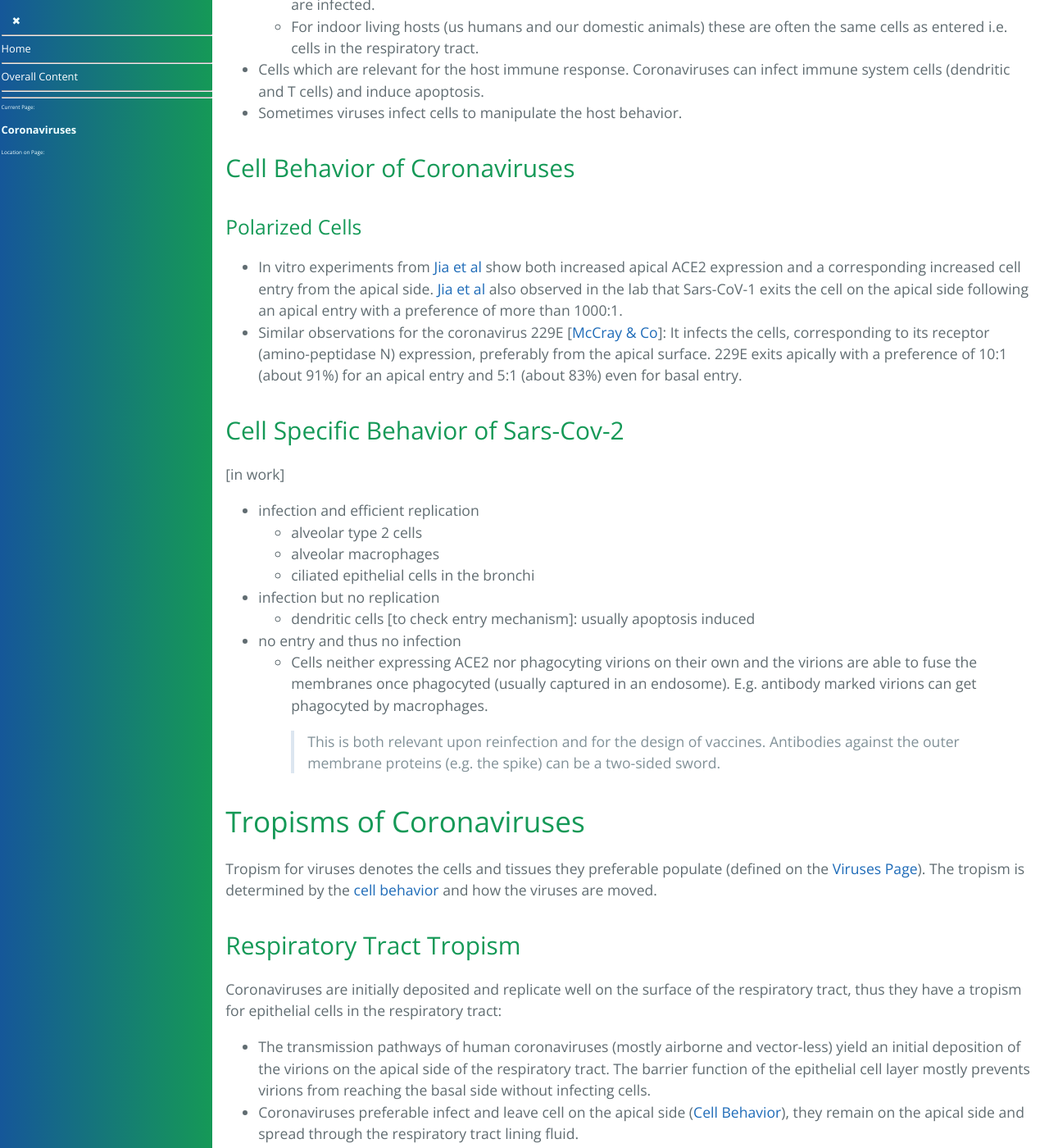
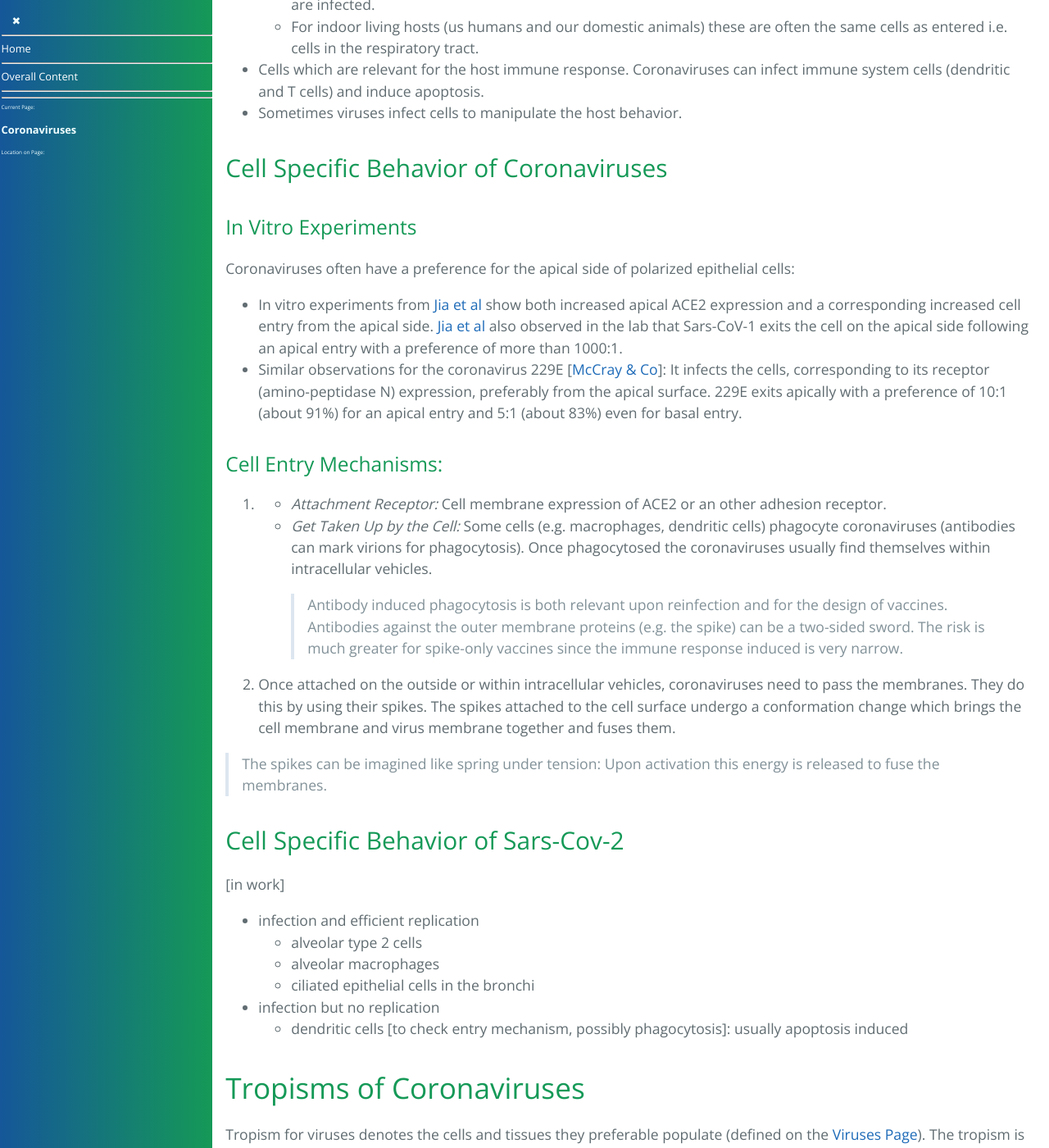
Before and after one commit to forestgrape/coronavirus, a Jekyll site: the page built from 2_biological/coronavirus.md, in a window 1280 px wide and 1400 px high, scrolled down 7277 px. Shown: the whole window at 82% size. Built offline with Jekyll 4.4.1, drawn with Linux system fonts in a browser that asks for light colours; our own code applies the rules of GitHub Pages for plain Markdown files; some of the changed text lies outside the part shown.

Commit message:
clarifications

```diff
--- a/2_biological/coronavirus.md
+++ b/2_biological/coronavirus.md
@@ -19,7 +19,7 @@ Topics on Coronaviruses helpful to understand the infections they cause.
   * [Capabilities in the Metabolic Phase](#capabilities-in-the-metabolic-phase)
 * [Behaviors of Coronaviruses](#behaviors-of-coronaviruses)
   * [Introduction to the Behavior of Coronaviruses](#introduction-to-the-behavior-of-coronaviruses)
-  * [Cell Behavior of Coronaviruses](#cell-behavior-of-coronaviruses)
+  * [Cell Specific Behavior of Coronaviruses](#cell-specific-behavior-of-coronaviruses)
   * [Cell Specific Behavior of Sars-Cov-2](#cell-specific-behavior-of-sars-cov-2)
 * [Tropisms of Coronaviruses](#tropisms-of-coronaviruses)
   * [Respiratory Tract Tropism](#respiratory-tract-tropism)
@@ -90,7 +90,6 @@ The infectable cell can be:
 
 
 #### Virion Priming
-
 Coronaviruses virions usually need to be primed before they bind to cell or initiate cell fusion. Since:
 * Target Cell Selection:
   *  Without metabolism virions can't reload the spikes (The spike are like springs and have stored energy by which a coronavirus virion can induce cell fusion) -> release the energy only on infectable cells.
@@ -210,25 +209,37 @@ Viruses optimized to their environment usually infect cells beneficial to the su
 * Sometimes viruses infect cells to manipulate the host behavior.
 
 
-### Cell Behavior of Coronaviruses
-#### Polarized Cells
+### Cell Specific Behavior of Coronaviruses
+
+#### In Vitro Experiments
+Coronaviruses often have a preference for the apical side of polarized epithelial cells:
 * In vitro experiments from [Jia et al](#summary-jia-2005) show both increased apical ACE2 expression and a corresponding increased cell entry from the apical side. [Jia et al](#summary-jia-2005) also observed in the lab that Sars-CoV-1 exits the cell on the apical side following an apical entry with a preference of more than 1000:1.
 * Similar observations for the coronavirus 229E [[McCray & Co](#mccray)]: It infects the cells, corresponding to its receptor (amino-peptidase N) expression, preferably from the apical surface. 229E exits apically with a preference of 10:1 (about 91%) for an apical entry and 5:1 (about 83%) even for basal entry.
+
+#### Cell Entry Mechanisms:
+
+1.
+   - *Attachment Receptor:* Cell membrane expression of ACE2 or an other adhesion receptor.
+   - *Get Taken Up by the Cell:* Some cells (e.g. macrophages, dendritic cells) phagocyte coronaviruses (antibodies can mark virions for phagocytosis). Once phagocytosed the coronaviruses usually find themselves within intracellular vehicles.
+     > Antibody induced phagocytosis is both relevant upon reinfection and for the design of vaccines. Antibodies against the outer membrane proteins (e.g. the spike) can be a two-sided sword. The risk is much greater for spike-only vaccines since the immune response induced is very narrow.
+
+2. Once attached on the outside or within intracellular vehicles, coronaviruses need to pass the membranes. They do this by using their spikes. The spikes attached to the cell surface undergo a conformation change which brings the cell membrane and virus membrane together and fuses them.
+
+  <!--add lipid droplet bsp-->
+
+  > The spikes can be imagined like spring under tension: Upon activation this energy is released to fuse the membranes.
 
 
 ### Cell Specific Behavior of Sars-Cov-2
 [in work]
+
 * infection and efficient replication
     - alveolar type 2 cells
     - alveolar macrophages
     - ciliated epithelial cells in the bronchi
 * infection but no replication
-    - dendritic cells [to check entry mechanism]: usually apoptosis induced
-* no entry and thus no infection
-    - Cells neither expressing ACE2 nor phagocyting virions on their own and the virions are able to fuse the membranes once phagocyted (usually captured in an endosome).
-    E.g. antibody marked virions can get phagocyted by macrophages.
+    - dendritic cells [to check entry mechanism, possibly phagocytosis]: usually apoptosis induced
 
-        > This is both relevant upon reinfection and for the design of vaccines. Antibodies against the outer membrane proteins (e.g. the spike) can be a two-sided sword.
 
 
 
@@ -253,7 +264,7 @@ Coronaviruses are initially deposited and replicate well on the surface of the r
 ## Evolution
 [in work]
 
-Coronaviruses can adapt fast to changed or new environments if given time and opportunity. The adaption over multiple generations occurs through genetic evolution i.e. mutation of RNA genome. Measured in mutations per time unit coronaviruses are among the fastest evolving life forms on earth. More in the [Evolution Chapter](./coronavirus_evolution.md).
+Coronaviruses can adapt fast to changed or new environments ~~if given time and opportunity~~ 15.11.21: coronaviruses don't need much space and time to evolve. The adaption over multiple generations occurs through genetic evolution i.e. mutation of RNA genome. Measured in mutations per time unit coronaviruses are among the fastest evolving life forms on earth. More in the [Evolution Chapter](./coronavirus_evolution.md).
 
 
 ### Conquering to New Hosts
```
